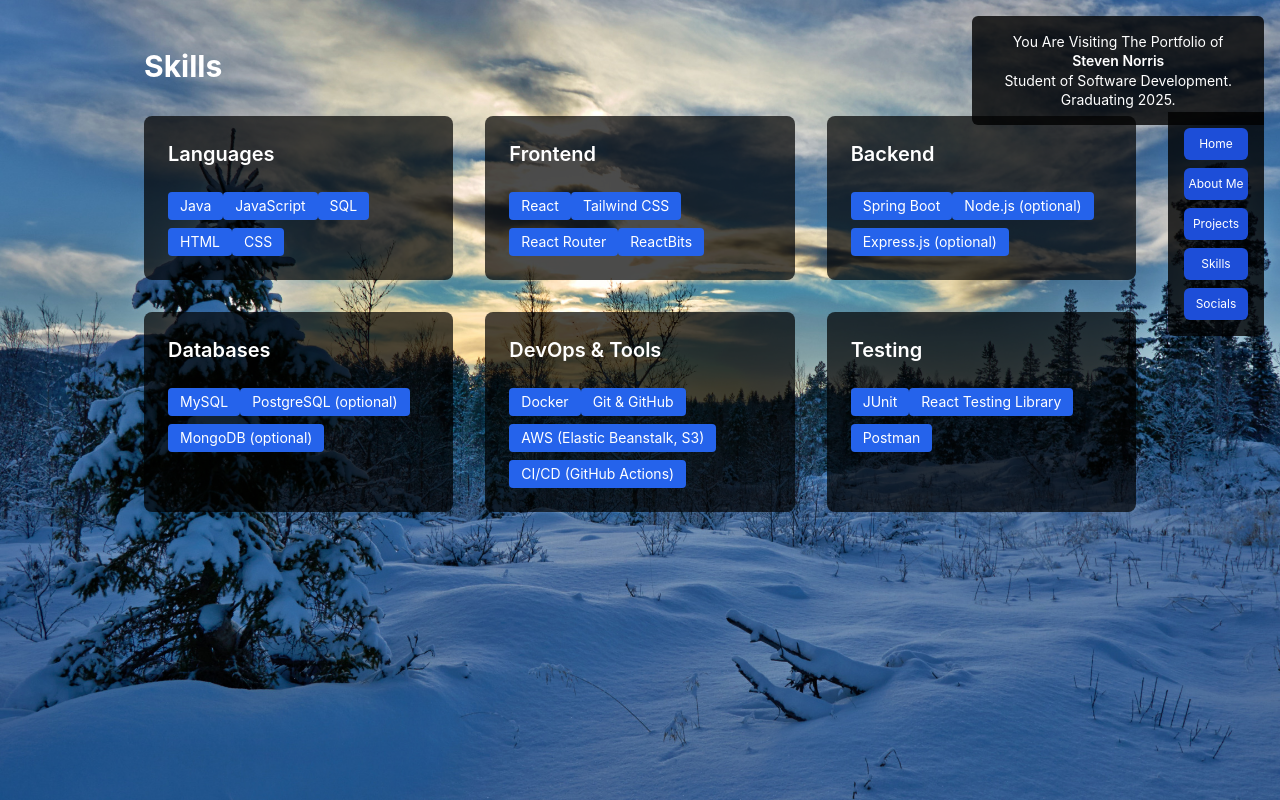
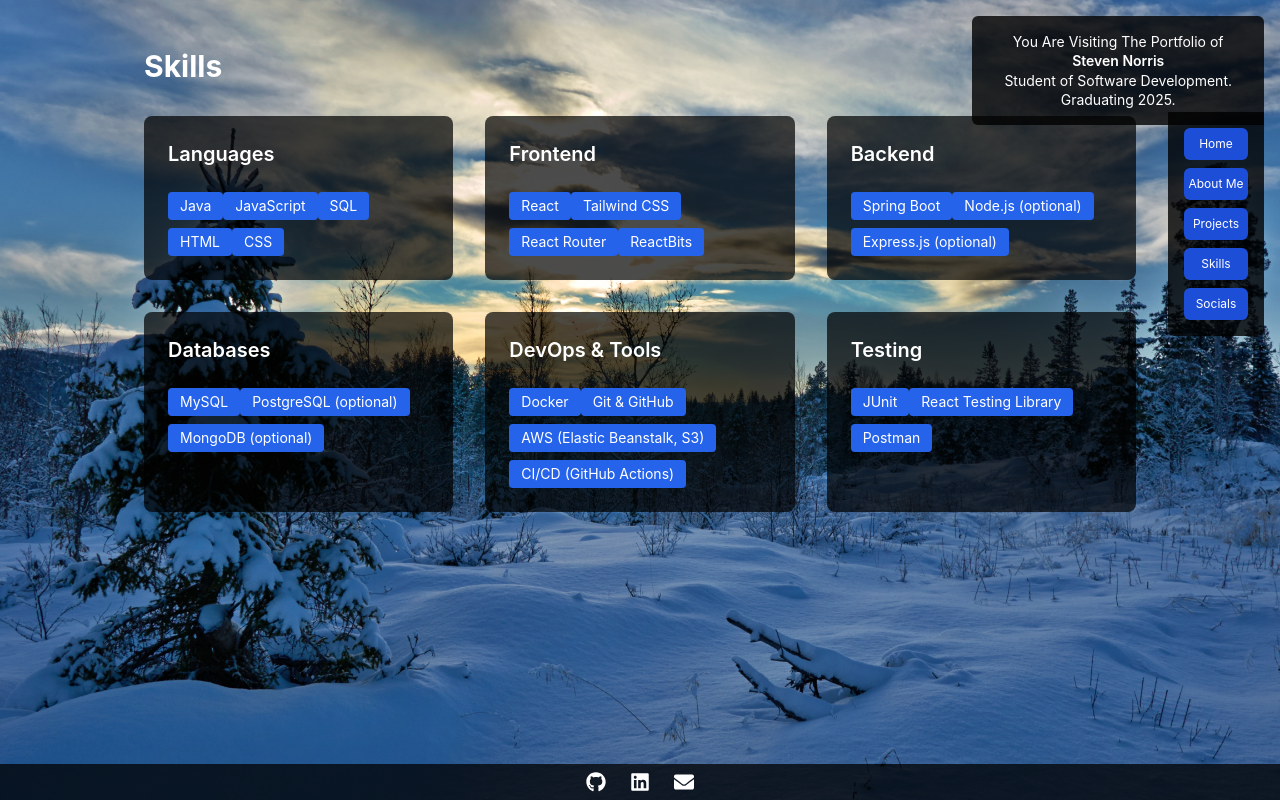
Before and after one commit to StevenScript/my-portfolio, a React (Create React App) app: page /skills in a window 1280 px wide. Built offline with nearby package versions, Linux system fonts and the light colour scheme.

Commit message:
ADD - Footer w/ social links

```diff
--- a/src/App.js
+++ b/src/App.js
@@ -8,6 +8,7 @@ import "./App.css";
 import NavBar from "./components/NavBar";
 import Projects from "./pages/Projects";
 import Skills from "./pages/Skills";
+import Footer from "./components/Footer";
 
 const App = () => {
   return (
@@ -19,9 +20,8 @@ const App = () => {
         <Route path="/about" element={<About />} />
         <Route path="/projects" element={<Projects />} />
         <Route path="/skills" element={<Skills />} />
-        <Route path="/social-links" element={<Socials />} />
-        <Route path="/Whack-A-Mole" element={<WhackAMole />} />
       </Routes>
+      <Footer />
     </Router>
   );
 };
--- a/src/components/Footer.jsx
+++ b/src/components/Footer.jsx
@@ -0,0 +1,44 @@
+import React from "react";
+import { FaGithub, FaLinkedin, FaEnvelope } from "react-icons/fa";
+
+const Footer = () => {
+  // Replace these URLs with your actual profile links
+  const profiles = [
+    {
+      name: "GitHub",
+      url: "https://github.com/StevenScript",
+      icon: <FaGithub />,
+    },
+    {
+      name: "LinkedIn",
+      url: "https://www.linkedin.com/in/steve-n-5000212a9/",
+      icon: <FaLinkedin />,
+    },
+    {
+      name: "Email",
+      url: "mailto:sdn709466@gmail.com",
+      icon: <FaEnvelope />,
+    },
+  ];
+
+  return (
+    <footer className="fixed bottom-0 left-0 w-full bg-black bg-opacity-75">
+      <div className="max-w-6xl mx-auto px-4 py-2 flex justify-center space-x-6">
+        {profiles.map((profile) => (
+          <a
+            key={profile.name}
+            href={profile.url}
+            target="_blank"
+            rel="noopener noreferrer"
+            className="text-white hover:text-gray-300 transition text-xl"
+            aria-label={profile.name}
+          >
+            {profile.icon}
+          </a>
+        ))}
+      </div>
+    </footer>
+  );
+};
+
+export default Footer;
```
